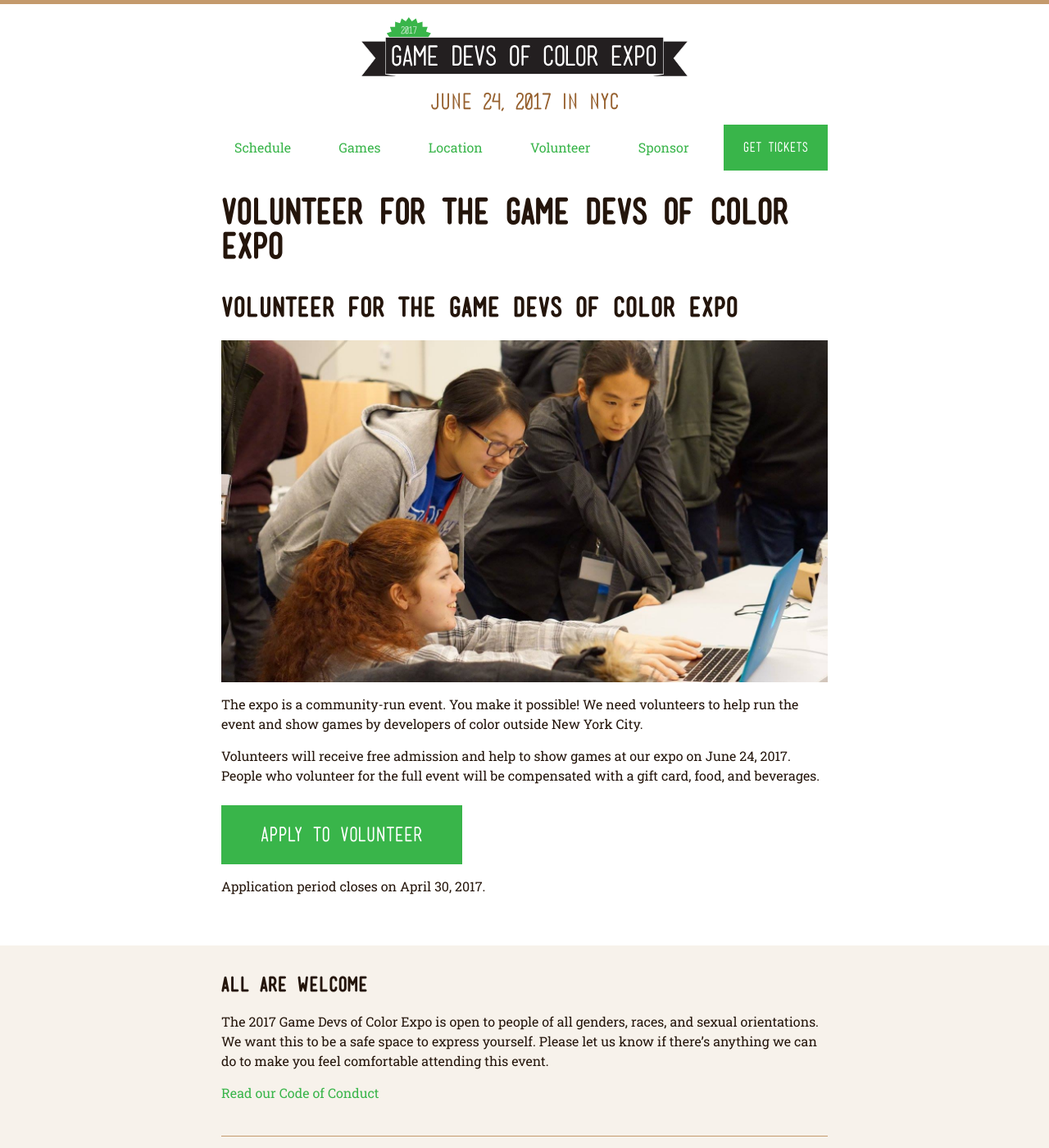
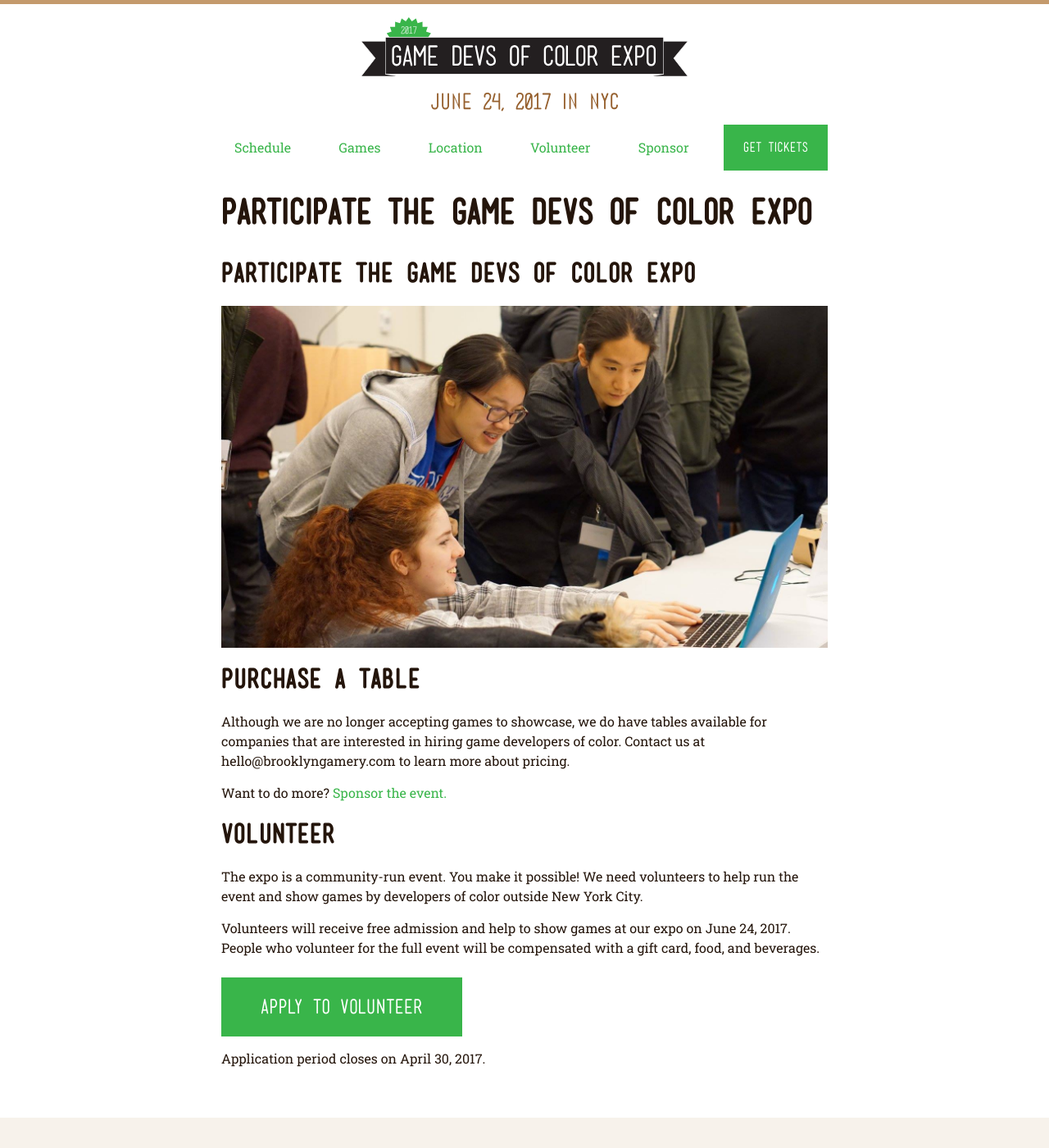
Before and after one commit to BrooklynGamery/gdocexpo, a Jekyll site: the page built from participate/content.markdown, in a window 1280 px wide and 1400 px high. Shown: the whole window at 82% size. Built offline with Jekyll 4.4.1, drawn with Linux system fonts in a browser that asks for light colours; our own code applies the rules of GitHub Pages for plain Markdown files.

Commit message:
updated participate page

```diff
--- a/participate/content.markdown
+++ b/participate/content.markdown
@@ -1,6 +1,14 @@
-# Volunteer for the Game Devs of Color Expo
+# Participate the Game Devs of Color Expo
 
 ![](/assets/images/photos/2016/11.jpg)
+
+## Purchase a table
+
+Although we are no longer accepting games to showcase, we do have tables available for companies that are interested in hiring game developers of color. Contact us at hello@brooklyngamery.com to learn more about pricing.
+
+Want to do more? [Sponsor the event.](/sponsor)
+
+## Volunteer
 
 The expo is a community-run event. You make it possible! We need volunteers to help run the event and show games by developers of color outside New York City.
 
```
Also changed, not shown: assets/images/logo-square-schedule.png.
